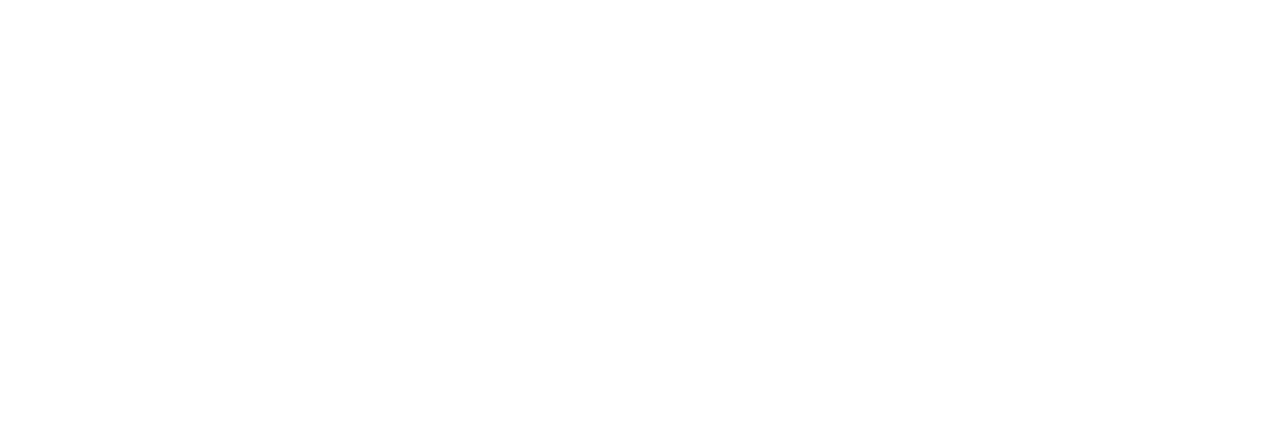
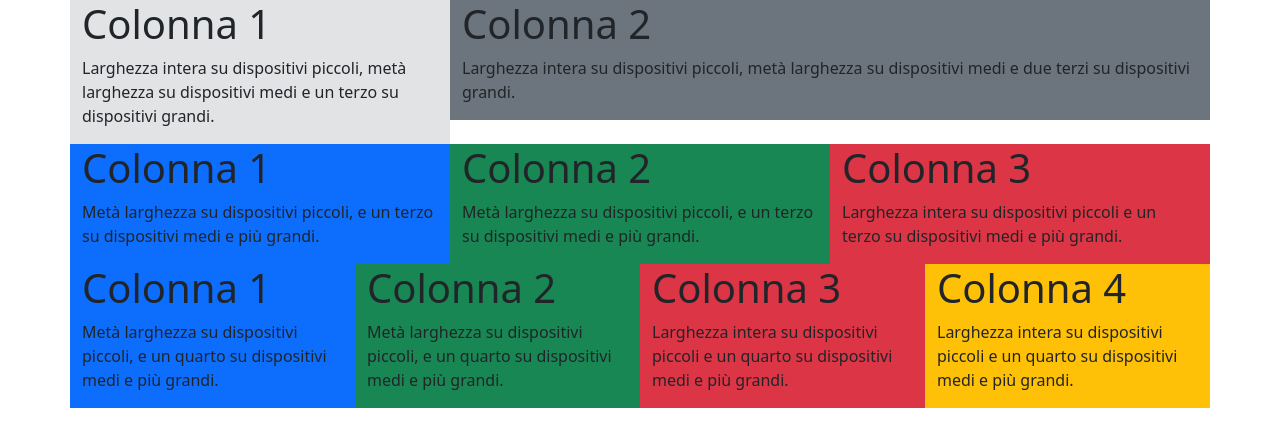
Before and after one commit to StefanoSalaa98/htmlcss-bootstrap-layout, a plain HTML site: page index.html in a window 1280 px wide. Drawn offline with nearby package versions, Linux system fonts and the light colour scheme.

Commit message:
Inizializza macrostruttura

```diff
--- a/index.html
+++ b/index.html
@@ -3,10 +3,97 @@
 <head>
     <meta charset="UTF-8">
     <meta name="viewport" content="width=device-width, initial-scale=1.0">
+    <link href="https://cdn.jsdelivr.net/npm/bootstrap@5.3.7/dist/css/bootstrap.min.css" rel="stylesheet" integrity="sha384-LN+7fdVzj6u52u30Kp6M/trliBMCMKTyK833zpbD+pXdCLuTusPj697FH4R/5mcr" crossorigin="anonymous">
+    <script src="https://cdn.jsdelivr.net/npm/bootstrap@5.3.7/dist/js/bootstrap.bundle.min.js" integrity="sha384-ndDqU0Gzau9qJ1lfW4pNLlhNTkCfHzAVBReH9diLvGRem5+R9g2FzA8ZGN954O5Q" crossorigin="anonymous"></script>
     <link rel="stylesheet" href="css/style.css">
     <title>Document</title>
 </head>
 <body>
 
+    <!-- Prima sezione-->
+
+    <div class="container">
+        <div class="row align-items-start">
+            <div class="col-12 col-md-6 col-xl-4 bg-secondary-subtle">
+                <h1>Colonna 1</h1>
+                <p>Larghezza intera su dispositivi piccoli,
+                    metà larghezza su dispositivi medi e
+                    un terzo su dispositivi grandi.
+                </p>
+            </div>
+            <div class="col-12 col-md-6 col-xl-8 bg-secondary">
+                <h1>Colonna 2</h1>
+                <p>Larghezza intera su dispositivi piccoli,
+                    metà larghezza su dispositivi medi e
+                    due terzi su dispositivi grandi.
+                </p>
+            </div>
+        </div>
+    </div>
+
+    <!-- Seconda sezione-->
+
+    <div class="container">
+        <div class="row align-items-start">
+            <div class="col-6 col-md-4 bg-primary">
+                <h1>Colonna 1</h1>
+                <p>Metà larghezza su dispositivi piccoli,
+                    e un terzo su dispositivi medi e
+                    più grandi.
+                </p>
+            </div>
+            <div class="col-6 col-md-4 bg-success">
+                <h1>Colonna 2</h1>
+                <p>Metà larghezza su dispositivi piccoli,
+                    e un terzo su dispositivi medi e
+                    più grandi.
+                </p>
+            </div>
+            <div class="col-12 col-md-4 bg-danger">
+                <h1>Colonna 3</h1>
+                <p>Larghezza intera su dispositivi piccoli
+                    e un terzo su dispositivi medi e
+                    più grandi.
+                </p>
+            </div>
+        </div>
+    </div>
+
+    <!-- Terza sezione-->
+
+    <div class="container">
+        <div class="row align-items-start">
+            <div class="col-6 col-md-3 bg-primary">
+                <h1>Colonna 1</h1>
+                <p>Metà larghezza su dispositivi piccoli,
+                    e un quarto su dispositivi medi e
+                    più grandi.
+                </p>
+            </div>
+            <div class="col-6 col-md-3 bg-success">
+                <h1>Colonna 2</h1>
+                <p>Metà larghezza su dispositivi piccoli,
+                    e un quarto su dispositivi medi e
+                    più grandi.
+                </p>
+            </div>
+            <div class="col-6 col-md-3 bg-danger">
+                <h1>Colonna 3</h1>
+                <p>Larghezza intera su dispositivi piccoli
+                    e un quarto su dispositivi medi e
+                    più grandi.
+                </p>
+            </div>
+            <div class="col-6 col-md-3 bg-warning">
+                <h1>Colonna 4</h1>
+                <p>Larghezza intera su dispositivi piccoli
+                    e un quarto su dispositivi medi e
+                    più grandi.
+                </p>
+            </div>
+        </div>
+    </div>
+
+
 </body>
 </html>
```
